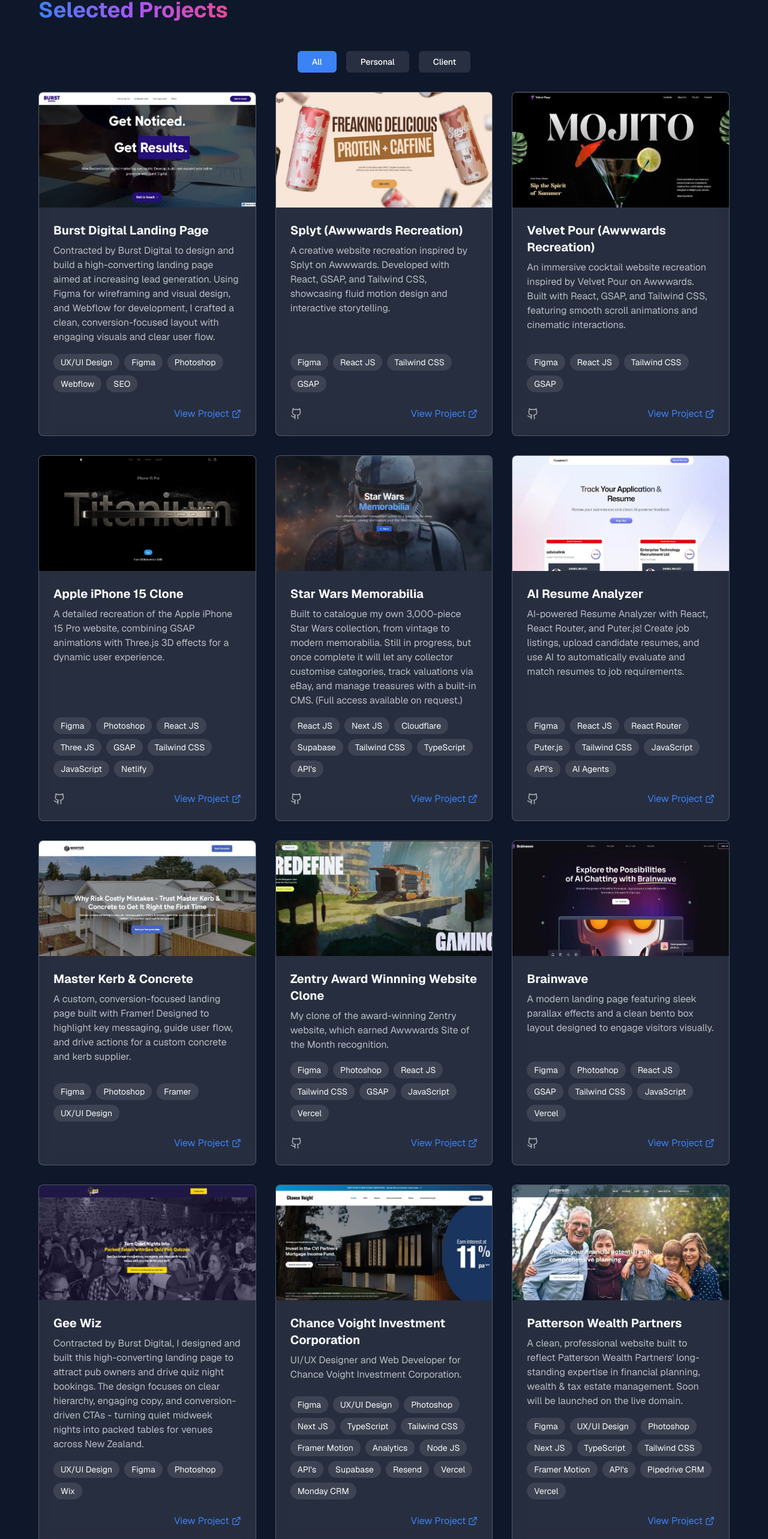
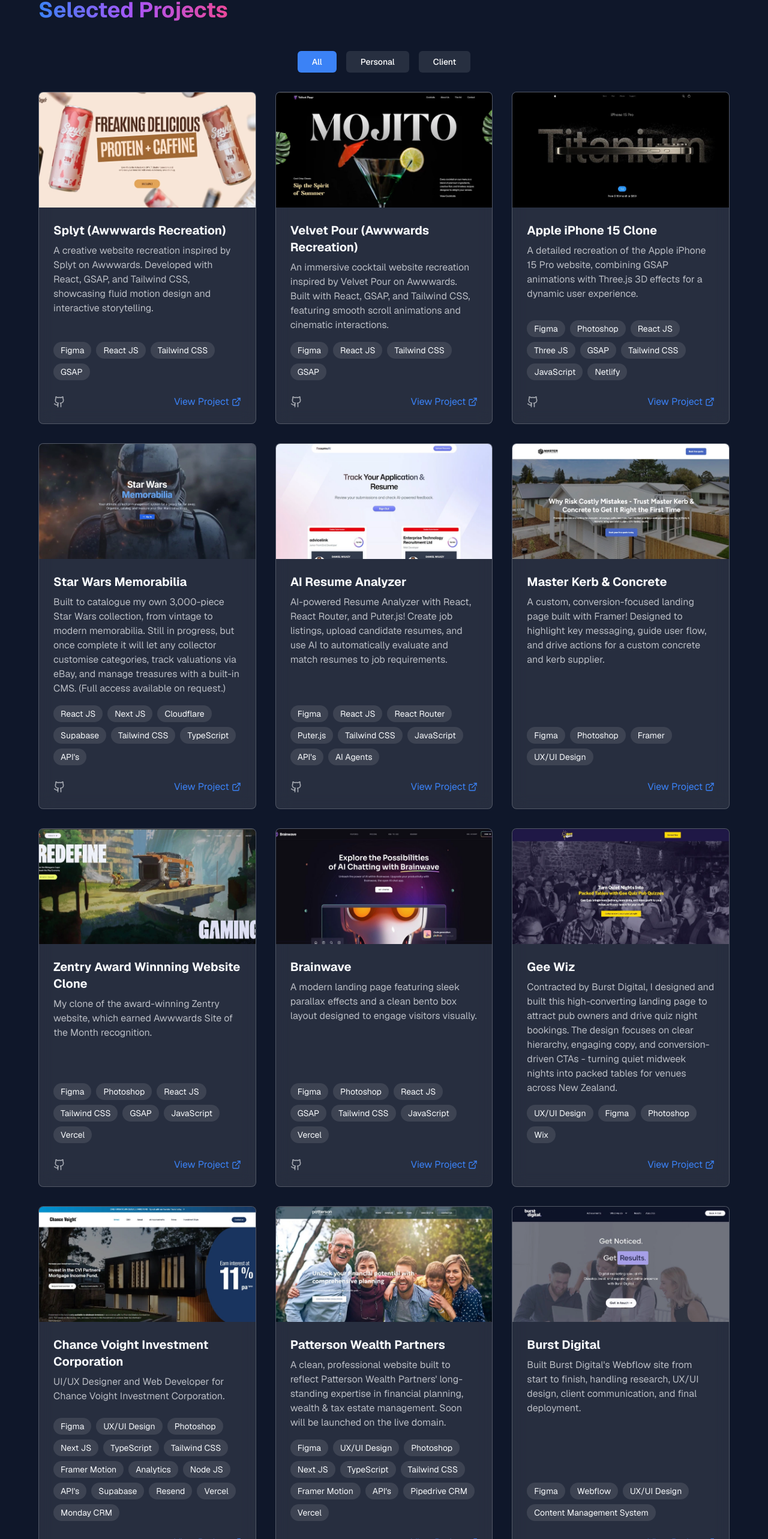
Before and after one commit to Vader1970/danielwillkeyportfolioprotype, a Next.js app: page / in a window 1280 px wide. Shown: the part 2743-5309 px from the top of the page at 60% size. Built offline with nearby package versions, Linux system fonts and the light colour scheme.

Commit message:
updated resume

```diff
--- a/next.config.ts
+++ b/next.config.ts
@@ -4,6 +4,9 @@
   reactStrictMode: true,
   poweredByHeader: false,
   compress: true,
+
+  // Allow cross-origin requests in development
+  allowedDevOrigins: ["127.0.0.1", "localhost"],
 
   // Optimize images
   images: {
--- a/src/constants/projects.ts
+++ b/src/constants/projects.ts
@@ -1,22 +1,22 @@
 import { Project } from "@/types/projects";
 
 export const projects: Project[] = [
-  {
-    title: "Burst Digital Landing Page",
-    description:
-      "Contracted by Burst Digital to design and build a high-converting landing page aimed at increasing lead generation. Using Figma for wireframing and visual design, and Webflow for development, I crafted a clean, conversion-focused layout with engaging visuals and clear user flow.",
-    image: "/images/burst-digital-landing.webp",
-    categories: ["ui", "frontend"],
-    tools: [
-      "UX/UI Design",
-      "Figma",
-      "Photoshop",
-      "Webflow",
-      "SEO",
-    ],
-    liveUrl: "https://burst-digital-final-3d3a73.webflow.io/",
-    type: "client",
-  },
+  // {
+  //   title: "Burst Digital Landing Page",
+  //   description:
+  //     "Contracted by Burst Digital to design and build a high-converting landing page aimed at increasing lead generation. Using Figma for wireframing and visual design, and Webflow for development, I crafted a clean, conversion-focused layout with engaging visuals and clear user flow.",
+  //   image: "/images/burst-digital-landing.webp",
+  //   categories: ["ui", "frontend"],
+  //   tools: [
+  //     "UX/UI Design",
+  //     "Figma",
+  //     "Photoshop",
+  //     "Webflow",
+  //     "SEO",
+  //   ],
+  //   liveUrl: "https://burst-digital-final-3d3a73.webflow.io/",
+  //   type: "client",
+  // },
 
   {
     title: "Splyt (Awwwards Recreation)",
@@ -207,5 +207,14 @@
     liveUrl: "https://patterson-wealth-partners.vercel.app/",
     type: "client",
   },
-
+  {
+    title: "Burst Digital",
+    description:
+      "Built Burst Digital's Webflow site from start to finish, handling research, UX/UI design, client communication, and final deployment.",
+    image: "/images/burst-digital.webp",
+    categories: ["ui", "frontend"],
+    tools: ["Figma", "Webflow", "UX/UI Design", "Content Management System"],
+    liveUrl: "https://www.burstdigital.co.nz/",
+    type: "client",
+  },
 ];
```
